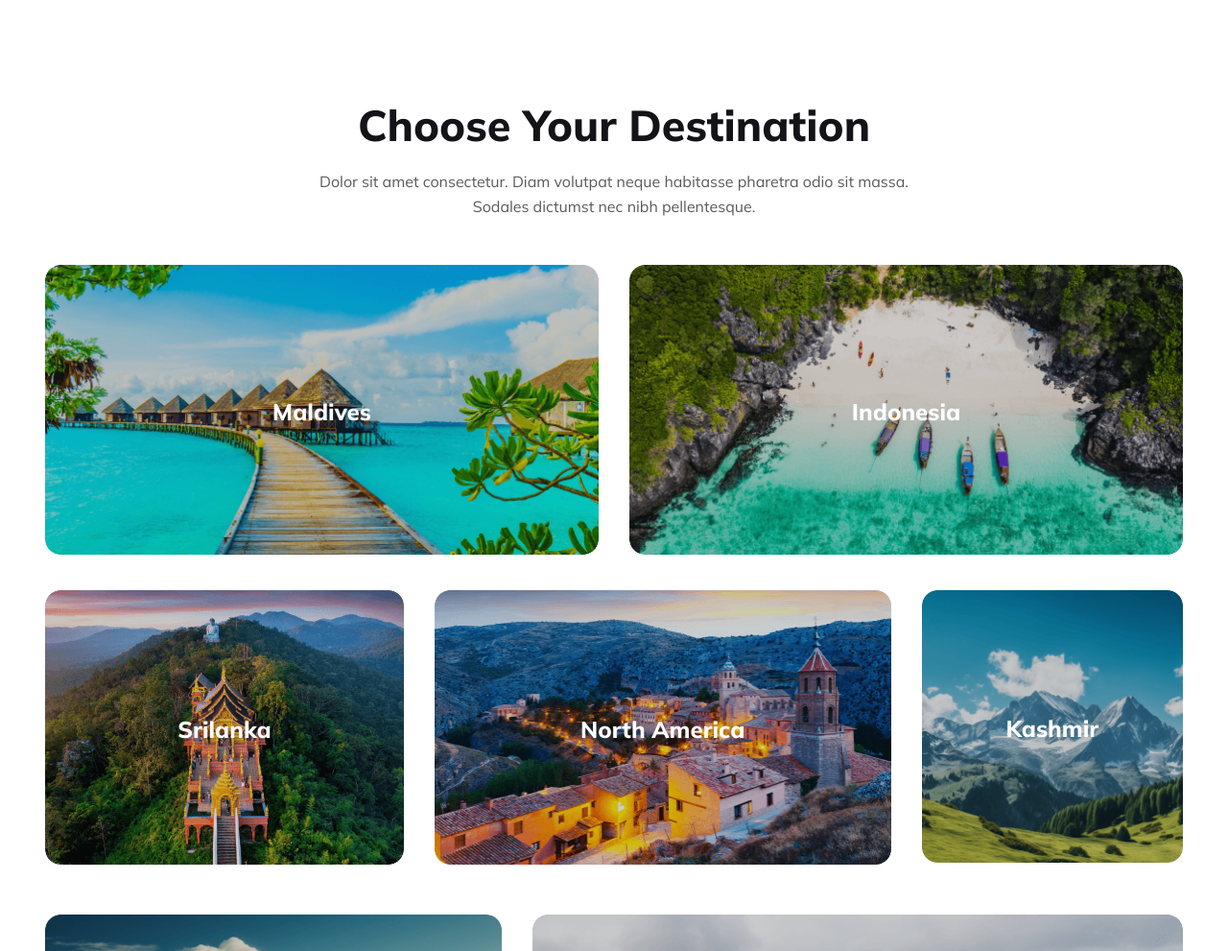
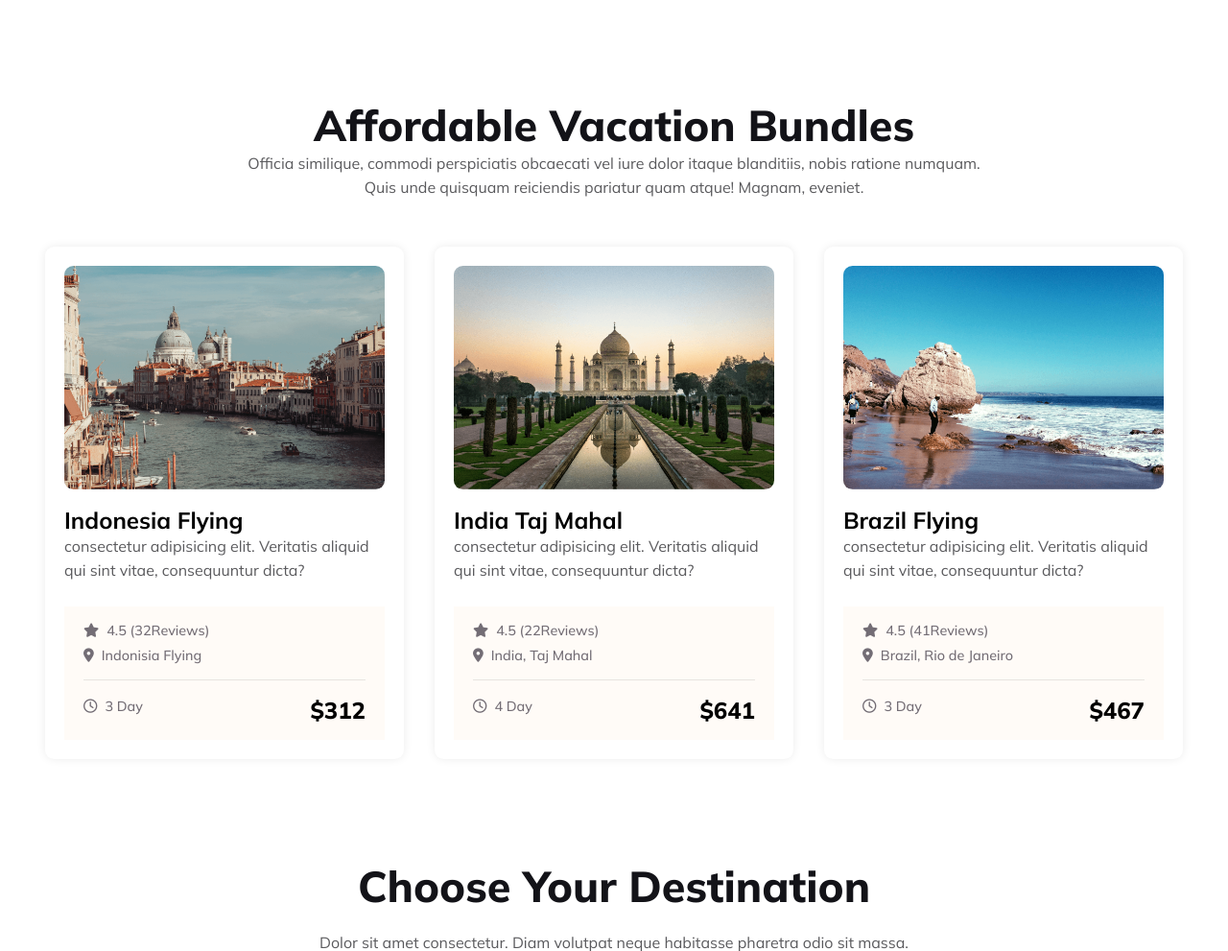
Before and after one commit to sajjadsadiq/gomovetravel, a plain HTML site: page index.html in a window 1280 px wide. Shown: the part 1482-2473 px from the top of the page at 96% size. Drawn offline with Linux system fonts and the light colour scheme.

Commit message:
Vacation Bundles section completed with responsive

```diff
--- a/assets/styles/responsive.css
+++ b/assets/styles/responsive.css
@@ -58,6 +58,11 @@
     .our-popler-tours-content,
     .our-popler-tours-img {
         width: 100%;
+    }
+
+    /*  */
+    .vacation-bundles-packages  {
+        flex-direction: column;
     }
 
     /* Destination Style Here */
--- a/assets/styles/style.css
+++ b/assets/styles/style.css
@@ -197,6 +197,76 @@ body {
 }
 
 /* Out Popular Tour Styles End Here */
+
+/* Vacation Bundles Styels Start Here */
+.vacation-bundles {
+    margin-bottom: 6.5rem;
+}
+
+.vacation-bundles-content {
+    text-align: center;
+}
+
+.vacation-bundles-packages {
+    display: flex;
+    align-items: center;
+    justify-content: space-between;
+    gap: 2rem;
+    margin-top: 3rem;
+}
+
+.vacation-bundle-package {
+    padding: 1.25rem;
+    border-radius: .6rem;
+    background-color: var(--white-color);
+    box-shadow: 0 0 10px 0 #00000014;
+}
+
+.vacation-bundle-package img {
+    width: 100%;
+    border-radius: .6rem;
+}
+
+.vacation-bundle-package h3 {
+    font-size: 1.5rem;
+    margin-top: .8rem;
+}
+
+.reviwes-location-day-price {
+    background-color: var(--primary-bg-color);
+    padding: 1rem 1.25rem;
+    margin-top: 1.5rem;
+}
+
+.reviwes-location-day-price p {
+    display: flex;
+    align-items: center;
+    gap: .5rem;
+    font-size: .9rem;
+    font-weight: 500;
+    color: #736D75;
+    margin-bottom: .5rem;
+}
+
+.reviwes-location-day-price hr {
+    height: 1px;
+    background: #1313181a;
+    border: none;
+    margin: 1rem 0;
+}
+
+.day-price {
+    display: flex;
+    align-items: center;
+    justify-content: space-between;
+}
+
+.day-price h4 {
+    font-size: 1.5rem;
+    font-weight: 800;
+}
+
+/* Vacation Bundles Styels End Here */
 
 
 /* Choose Your Destination Styles Start Here */
--- a/index.html
+++ b/index.html
@@ -105,6 +105,71 @@
         />
       </section>
       <!-- Our Popular Tours Section End Here -->
+      <!-- Affordable Vacation Bundles Section Start Here -->
+      <section class="vacation-bundles">
+        <div class="vacation-bundles-content">
+          <h2 class="secondary-title">Affordable Vacation Bundles</h2>
+          <p class="secondary-text-des">
+            Officia similique, commodi perspiciatis obcaecati vel iure dolor
+            itaque blanditiis, nobis ratione numquam. <br />Quis unde quisquam
+            reiciendis pariatur quam atque! Magnam, eveniet.
+          </p>
+        </div>
+        <div class="vacation-bundles-packages">
+          <div class="vacation-bundle-package">
+            <img src="./assets/image/package-card-img1.png" alt="" />
+            <h3>Indonesia Flying</h3>
+            <p class="secondary-text-des">
+              consectetur adipisicing elit. Veritatis aliquid qui sint vitae,
+              consequuntur dicta?
+            </p>
+            <div class="reviwes-location-day-price">
+              <p><i class="fa-solid fa-star"></i>4.5 (32Reviews)</p>
+              <p><i class="fa-solid fa-location-dot"></i>Indonisia Flying</p>
+              <hr />
+              <div class="day-price">
+                <p><i class="fa-regular fa-clock"></i>3 Day</p>
+                <h4>$312</h4>
+              </div>
+            </div>
+          </div>
+          <div class="vacation-bundle-package">
+            <img src="./assets/image/package-card-img2.png" alt="" />
+            <h3>India Taj Mahal</h3>
+            <p class="secondary-text-des">
+              consectetur adipisicing elit. Veritatis aliquid qui sint vitae,
+              consequuntur dicta?
+            </p>
+            <div class="reviwes-location-day-price">
+              <p><i class="fa-solid fa-star"></i>4.5 (22Reviews)</p>
+              <p><i class="fa-solid fa-location-dot"></i>India, Taj Mahal</p>
+              <hr />
+              <div class="day-price">
+                <p><i class="fa-regular fa-clock"></i>4 Day</p>
+                <h4>$641</h4>
+              </div>
+            </div>
+          </div>
+          <div class="vacation-bundle-package">
+            <img src="./assets/image/package-card-img3.png" alt="" />
+            <h3>Brazil Flying</h3>
+            <p class="secondary-text-des">
+              consectetur adipisicing elit. Veritatis aliquid qui sint vitae,
+              consequuntur dicta?
+            </p>
+            <div class="reviwes-location-day-price">
+              <p><i class="fa-solid fa-star"></i>4.5 (41Reviews)</p>
+              <p><i class="fa-solid fa-location-dot"></i>Brazil, Rio de Janeiro</p>
+              <hr />
+              <div class="day-price">
+                <p><i class="fa-regular fa-clock"></i>3 Day</p>
+                <h4>$467</h4>
+              </div>
+            </div>
+          </div>
+        </div>
+      </section>
+      <!-- Affordable Vacation Bundles Section End Here -->
       <!-- Choose Your Destination Section Start Here -->
       <section class="choose-your-destination">
         <div class="destination-content">
```
Also changed, not shown: assets/image/package-card-img1.png (added), assets/image/package-card-img2.png (added), assets/image/package-card-img3.png (added).
